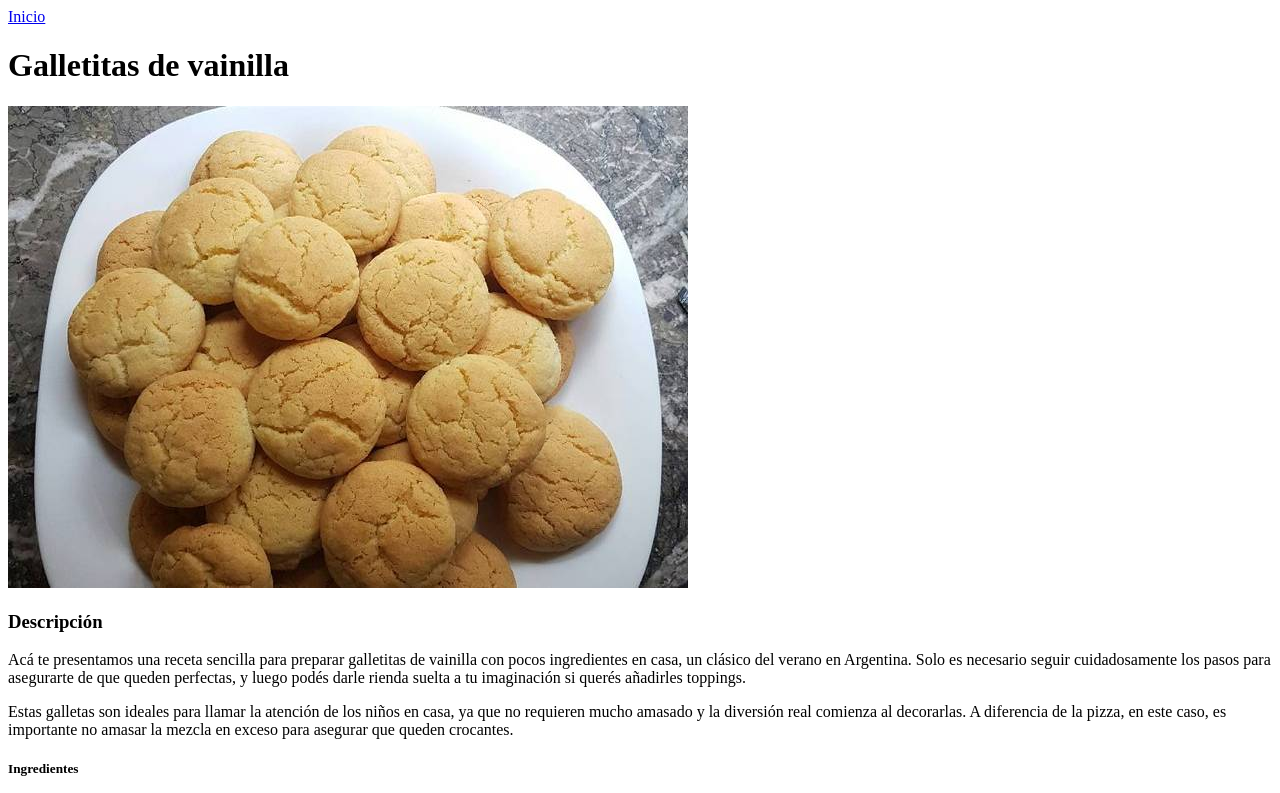
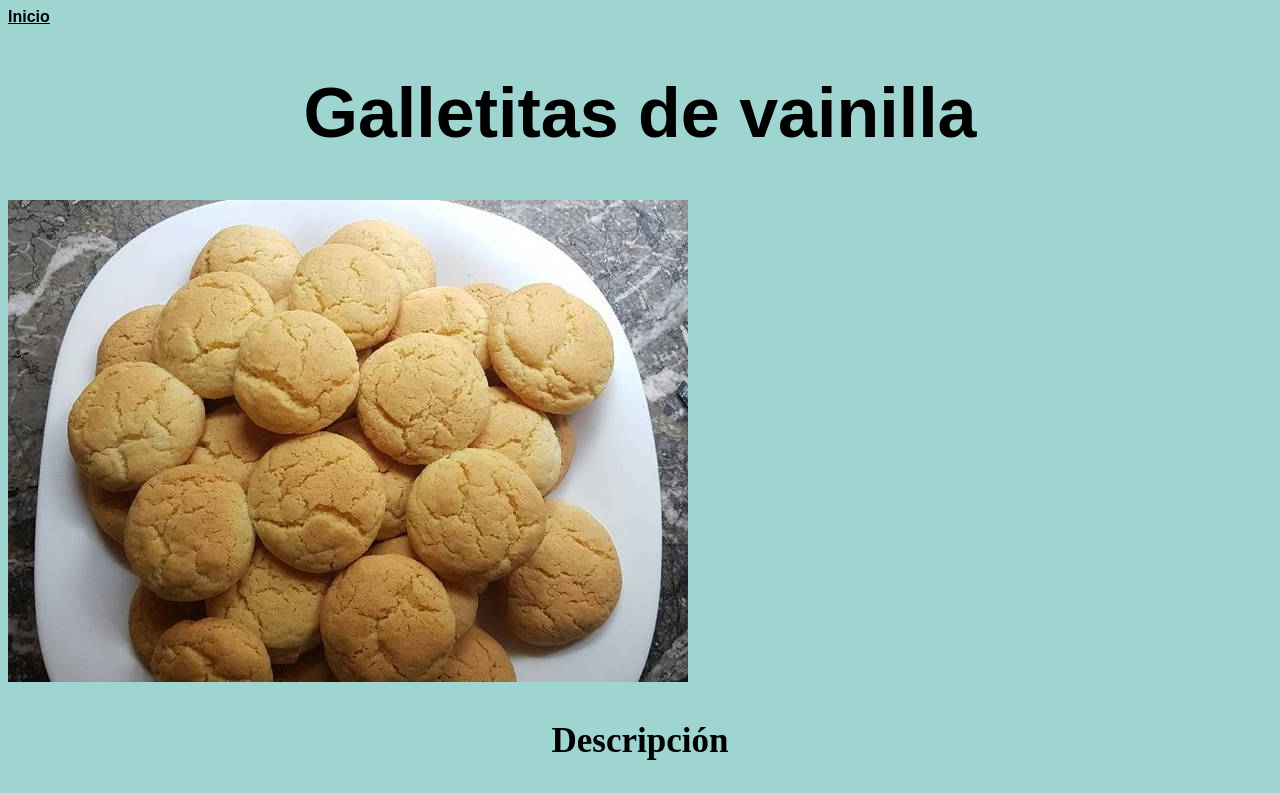
Before and after one commit to LeandroDirt/odin-recipes, a plain HTML site: page recipes/galletitas.html in a window 1280 px wide. Shown: the top 793 px of the page. Drawn offline with Linux system fonts and the light colour scheme.

Commit message:
CSS fundamentos completado

```diff
--- a/recipes/galletitas.html
+++ b/recipes/galletitas.html
@@ -3,10 +3,11 @@
   <head>
     <meta charset="UTF-8" />
     <meta name="viewport" content="width=device-width, initial-scale=1.0" />
+    <link rel="stylesheet" href="../styles.css" />
     <title>Galletitas</title>
   </head>
-  <body>
-    <a href="../index.html">Inicio</a>
+  <body id="bgalles">
+    <a class="back" href="../index.html">Inicio</a>
     <h1>Galletitas de vainilla</h1>
     <img src="../images/galles-vainilla.jpg" />
     <h3>Descripción</h3>
--- /dev/null
+++ b/styles.css
@@ -0,0 +1,42 @@
+#bindex {
+  font-family: Arial, Helvetica, sans-serif;
+  background-color: #fb998e;
+}
+
+h1 {
+  text-align: center;
+  font-size: 70px;
+}
+
+ul,
+h3,
+h5,
+ol {
+  font-family: "Times New Roman", Times, serif;
+  text-align: center;
+  font-size: 35px;
+}
+
+p {
+  font-family: "Times New Roman", Times, serif;
+  text-align: center;
+  font-size: 20px;
+}
+
+#bgalles {
+  font-family: Arial, Helvetica, sans-serif;
+  background-color: #9fd5d1;
+}
+
+#bvitel {
+  background-color: #03f132c5;
+}
+
+#bpan {
+  background-color: #d6851f;
+}
+
+.back {
+  font-weight: bold;
+  color: currentColor;
+}
```
Also changed, not shown: index.html (+8 -3 lines), recipes/panqueques.html (+3 -2 lines), recipes/viteltone.html (+3 -2 lines).
